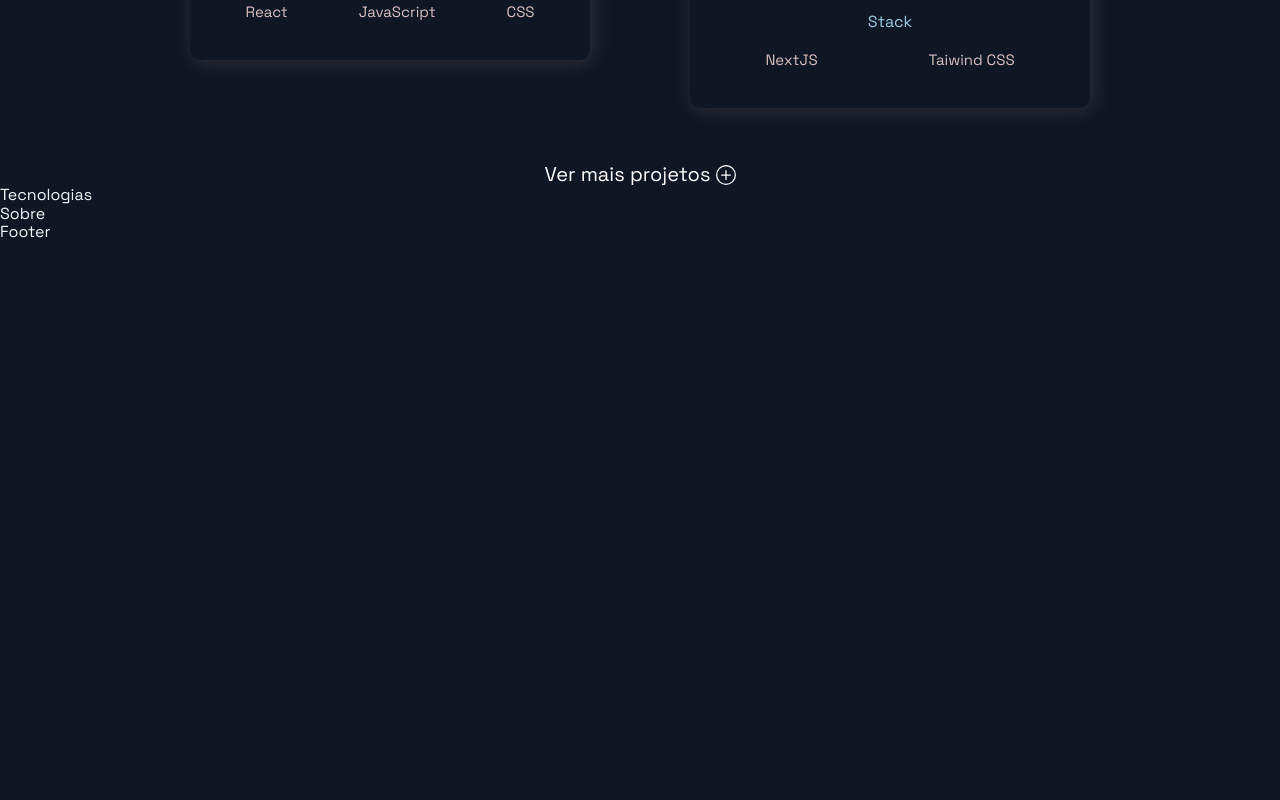
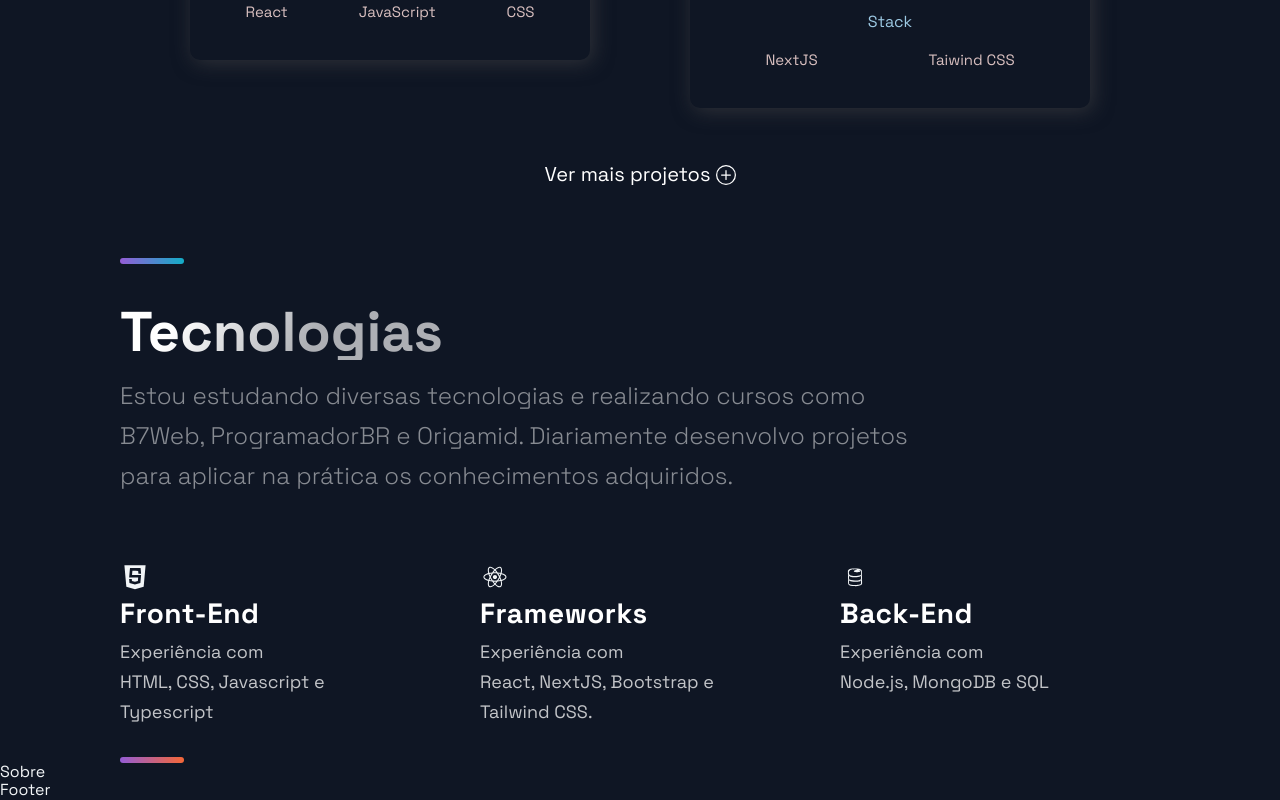
Before and after one commit to GabrielLSobreira/portfolio, a Next.js app: page / in a window 1280 px wide. Shown: the part 2471-3271 px from the top of the page. Before the commit the page ends 2713 px from the top, so only its background shows below. Built offline with nearby package versions, Linux system fonts and the light colour scheme.

Commit message:
feat: adição das tecnologias

```diff
--- a/src/components/Technologies/Technologies.js
+++ b/src/components/Technologies/Technologies.js
@@ -1,5 +1,5 @@
 import React from 'react';
-import { DiFirebase, DiReact, DiZend } from 'react-icons/di';
+import { DiJavascript, DiReact, DiFirebase } from 'react-icons/di';
 import {
   Section,
   SectionDivider,
@@ -14,6 +14,57 @@
   ListTitle,
 } from './TechnologiesStyles';
 
-const Technologies = () => <div>Tecnologias</div>;
+const Technologies = () => (
+  <Section id="tech">
+    <SectionDivider divider />
+    <SectionTitle>Tecnologias</SectionTitle>
+    <SectionText>
+      Estou estudando diversas tecnologias e realizando cursos como B7Web,
+      ProgramadorBR e Origamid. Diariamente desenvolvo projetos para aplicar na
+      prática os conhecimentos adquiridos.
+    </SectionText>
+    <List>
+      <ListItem>
+        <picture>
+          <DiJavascript size="3rem" />
+        </picture>
+        <ListContainer>
+          <ListTitle>Front-End</ListTitle>
+          <ListParagraph>
+            Experiência com <br />
+            HTML, CSS, Javascript e <br />
+            Typescript
+          </ListParagraph>
+        </ListContainer>
+      </ListItem>
+      <ListItem>
+        <picture>
+          <DiReact size="3rem" />
+        </picture>
+        <ListContainer>
+          <ListTitle>Frameworks</ListTitle>
+          <ListParagraph>
+            Experiência com <br />
+            React, NextJS, Bootstrap e
+            <br /> Tailwind CSS.
+          </ListParagraph>
+        </ListContainer>
+      </ListItem>
+      <ListItem>
+        <picture>
+          <DiFirebase size="3rem" />
+        </picture>
+        <ListContainer>
+          <ListTitle>Back-End</ListTitle>
+          <ListParagraph>
+            Experiência com <br />
+            Node.js, MongoDB e SQL
+          </ListParagraph>
+        </ListContainer>
+      </ListItem>
+    </List>
+    <SectionDivider colorAlt />
+  </Section>
+);
 
 export default Technologies;
--- a/src/components/Technologies/TechnologiesStyles.js
+++ b/src/components/Technologies/TechnologiesStyles.js
@@ -1,8 +1,12 @@
-import styled from 'styled-components'
+import styled from 'styled-components';
 
 export const ImageContainer = styled.div`
   text-align: center;
-  background-image: radial-gradient(50% 50% at 50% 50%, rgba(79, 108, 176, 0.25) 53.8%, rgba(79, 108, 176, 0) 100%);
+  background-image: radial-gradient(
+    50% 50% at 50% 50%,
+    rgba(79, 108, 176, 0.25) 53.8%,
+    rgba(79, 108, 176, 0) 100%
+  );
   width: 100%;
   padding: 60px;
   margin-top: 48px;
@@ -11,21 +15,17 @@
   align-items: center;
   justify-content: center;
 
-  @media ${props => props.theme.breakpoints.lg} {
+  @media ${(props) => props.theme.breakpoints.lg} {
     background-image: none;
     padding: 0;
     margin-top: 40px;
   }
-  @media ${props => props.theme.breakpoints.md} {
+  @media ${(props) => props.theme.breakpoints.md} {
     background-image: none;
     padding: 0;
     margin-top: 16px;
   }
-`
-
-export const MainImage = styled.img`
-  width: 100%;
-`
+`;
 
 export const List = styled.ul`
   list-style-type: none;
@@ -34,84 +34,84 @@
   gap: 40px;
   margin: 3rem 0;
 
-  @media ${props => props.theme.breakpoints.lg}{
+  @media ${(props) => props.theme.breakpoints.lg} {
     margin: 64px 0;
   }
 
-  @media ${props => props.theme.breakpoints.md}{
+  @media ${(props) => props.theme.breakpoints.md} {
     margin: 64px 0;
-    gap: 24px
+    gap: 24px;
   }
 
-  @media ${props => props.theme.breakpoints.sm}{
+  @media ${(props) => props.theme.breakpoints.sm} {
     display: flex;
     flex-direction: column;
     margin: 32px 0;
   }
-`
+`;
 
 export const ListContainer = styled.div`
   display: flex;
   flex-direction: column;
 
-  @media ${props => props.theme.breakpoints.sm}{
+  @media ${(props) => props.theme.breakpoints.sm} {
     display: flex;
     margin-left: 18px;
   }
-`
+`;
 
 export const ListTitle = styled.h4`
   font-weight: 700;
   font-size: 28px;
   line-height: 32px;
   letter-spacing: 0.02em;
-  color: #FFFFFF;
+  color: #ffffff;
   margin-bottom: 8px;
 
-@media ${props => props.theme.breakpoints.md}{
+  @media ${(props) => props.theme.breakpoints.md} {
     font-size: 24px;
     line-height: 28px;
   }
 
-@media ${props => props.theme.breakpoints.sm}{
+  @media ${(props) => props.theme.breakpoints.sm} {
     font-size: 20px;
     line-height: 28px;
     letter-spacing: 0.02em;
     margin-bottom: 4px;
   }
-`
+`;
 
 export const ListParagraph = styled.p`
   font-size: 18px;
   line-height: 30px;
   color: rgba(255, 255, 255, 0.75);
 
-  @media ${props => props.theme.breakpoints.md}{
+  @media ${(props) => props.theme.breakpoints.md} {
     font-size: 16px;
     line-height: 28px;
   }
 
-  @media ${props => props.theme.breakpoints.sm}{
+  @media ${(props) => props.theme.breakpoints.sm} {
     font-size: 14px;
     line-height: 22px;
   }
-`
+`;
 
 export const ListItem = styled.li`
   max-width: 320px;
   display: flex;
   flex-direction: column;
 
-@media ${props => props.theme.breakpoints.md}{
+  @media ${(props) => props.theme.breakpoints.md} {
     max-width: 203px;
   }
 
-@media ${props => props.theme.breakpoints.sm}{
+  @media ${(props) => props.theme.breakpoints.sm} {
     margin-bottom: 14px;
     max-width: 320px;
     flex-direction: row;
   }
-`
+`;
 
 export const ListIcon = styled.img`
   display: block;
@@ -119,15 +119,15 @@
   height: 48px;
   margin-bottom: 10px;
 
-  @media ${props => props.theme.breakpoints.md}{
+  @media ${(props) => props.theme.breakpoints.md} {
     width: 40px;
     height: 40px;
     margin-bottom: 8px;
   }
 
-  @media ${props => props.theme.breakpoints.sm}{
+  @media ${(props) => props.theme.breakpoints.sm} {
     width: 32px;
     height: 32px;
     margin-bottom: 0px;
   }
-`
+`;
```
Lines whose indentation alone changed are shown as unchanged.
